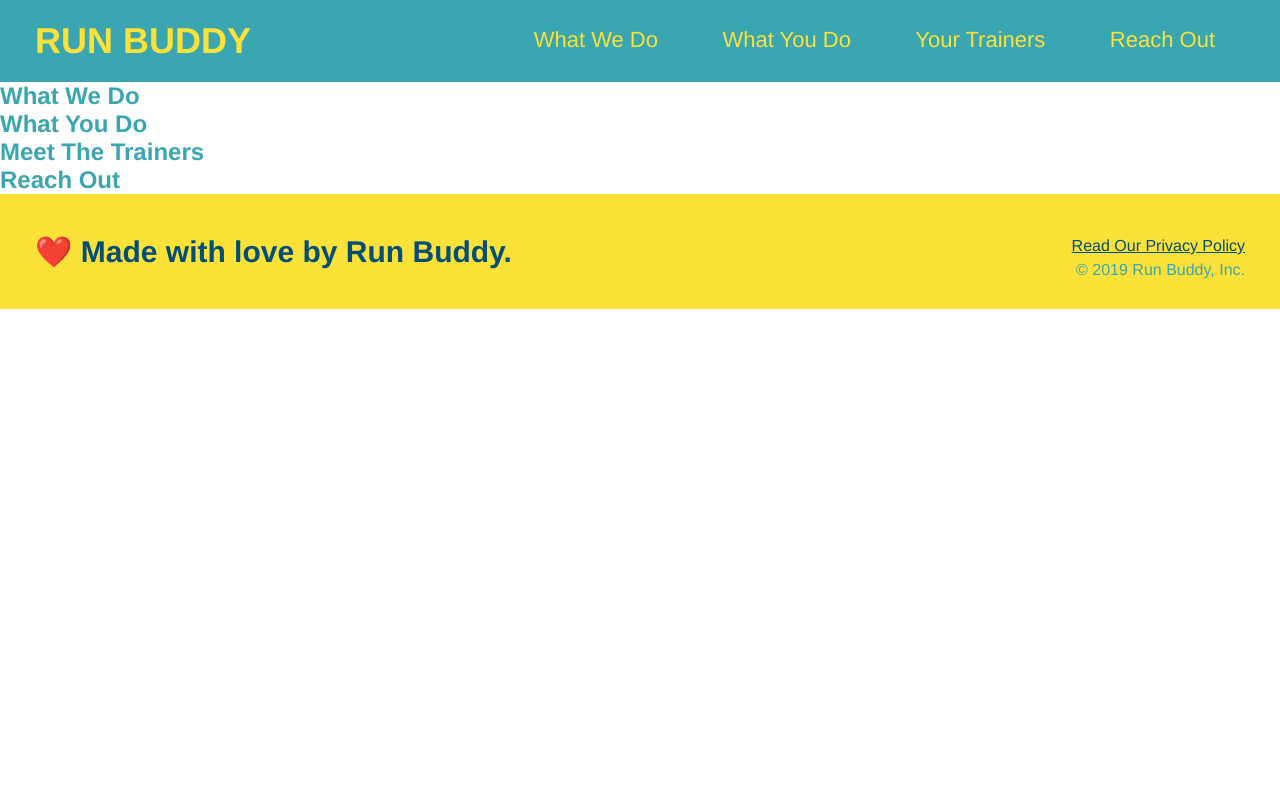
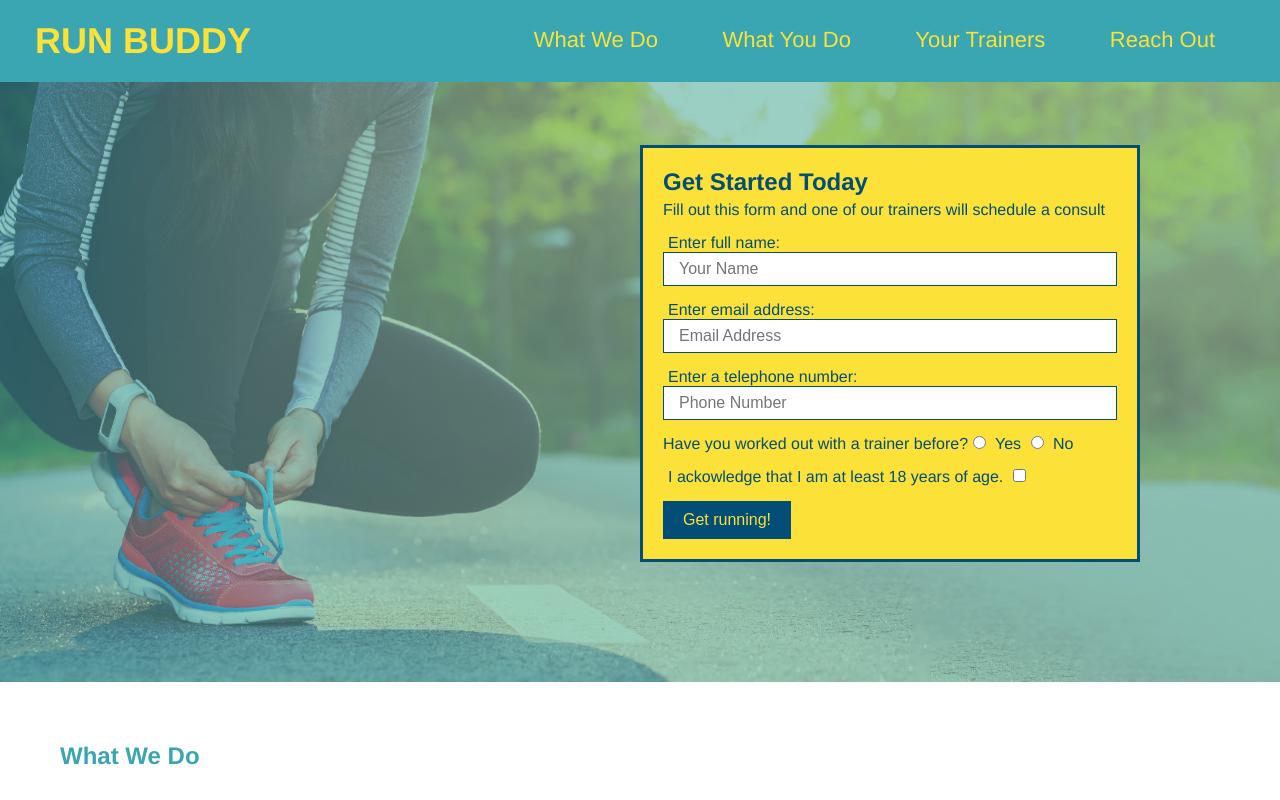
Before and after one commit to HoolSeanalan/run-buddy, a plain HTML site: page index.html in a window 1280 px wide. Shown: the top 800 px of the page. Drawn offline with Linux system fonts and the light colour scheme.

Commit message:
hero section

```diff
--- a/assets/css/style.css
+++ b/assets/css/style.css
@@ -75,3 +75,68 @@ footer div {
 footer a {
     color: #024e76;
 }
+
+
+/* styles section*/
+section {
+    padding: 60px;
+}
+
+/* hero image formatting */
+.hero {
+    background-image: url("../images/hero-bg.jpg");
+    height: 600px;
+    background-size: cover;
+    background-position: center;
+    position: relative;
+}
+
+/* hero form formatting */
+.hero-form {
+    background-color: #fce138;
+    padding: 20px;
+    width: 500px;
+    color: #024e76;
+    border: solid 3px #024e76;
+    position: absolute;
+    bottom: 120px;
+    right: 140px;
+}
+
+/* styles the hero form header */
+.hero-form h3 {
+    font-size: 24px;
+    margin: 0;
+}
+
+/* styles hero form p */
+.hero-form p {
+    margin: 5px 0 15px 0;
+}
+
+/* styles hero form input boxes */
+.form-input {
+    border: 1px solid #024e76;
+    display: block;
+    padding: 7px 15px;
+    font-size: 16px;
+    color: #024e76;
+    width: 100%;
+    margin-bottom: 15px;
+}
+
+/* styles hero form label */
+.hero-form label {
+    margin: 0 5px;
+}
+
+/* styles hero form button */
+.hero-form button {
+    color: #fce138;
+    background-color: #024e76;
+    border: none;
+    padding: 10px 20px;
+    font-size: 16px;
+}
+
+/* end of hero form styles */
--- a/index.html
+++ b/index.html
@@ -34,8 +34,41 @@
         </header>
 
         <!-- hero/jumbotron -->
-        <section>
+        <section class="hero">
+            <div class="hero-form">
+                <h3>Get Started Today</h3>
+                <p>Fill out this form and one of our trainers will schedule a consult</p>
+            <!-- Add sign up form element-->
+                <form>
+                    <label for="name">Enter full name:</label>
+                    <input type="text" placeholder="Your Name" name="name" id="name" class="form-input">
+
+                    <label for="email">Enter email address:</label>
+                    <input type="email" placeholder="Email Address" name="email" id="email" class="form-input">
+
+                    <label for="phone">Enter a telephone number:</label>
+                    <input type="tel" placeholder="Phone Number" name="phone" id="phone" class="form-input">
+
+                        <p>
+                            Have you worked out with a trainer before?
+                            <input type="radio" name="trainer-confirm" id="trainer-yes">
+                            <label for="trainer-yes">Yes</label>
+                            <input type="radio" name="trainer-confirm" id="trainer-no">
+                            <label for="trainer-no">No</label>
+                        </p>
+                        <p>
+                            <label for="checkbox" >
+                                I ackowledge that I am at least 18 years of age.
+                            </label>
+                            <input type="checkbox" name="adult-confirm" id="checkbox">
+                        </p>
+                        <button type="submit">
+                            Get running!
+                        </button>
+                </form>
+            </div>
         </section>
+        <!-- end of hero/jumbotron -->
 
         <!-- "what we do" section -->
         <section>
```
Also changed, not shown: assets/images/hero-bg.jpg (added).
